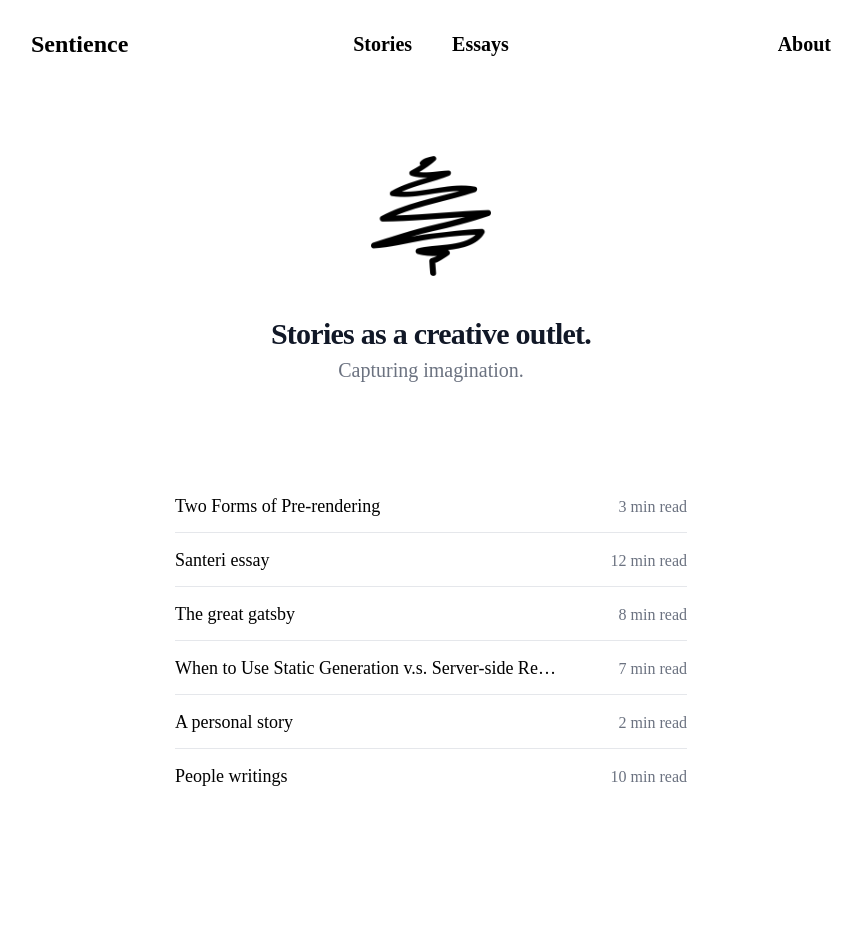
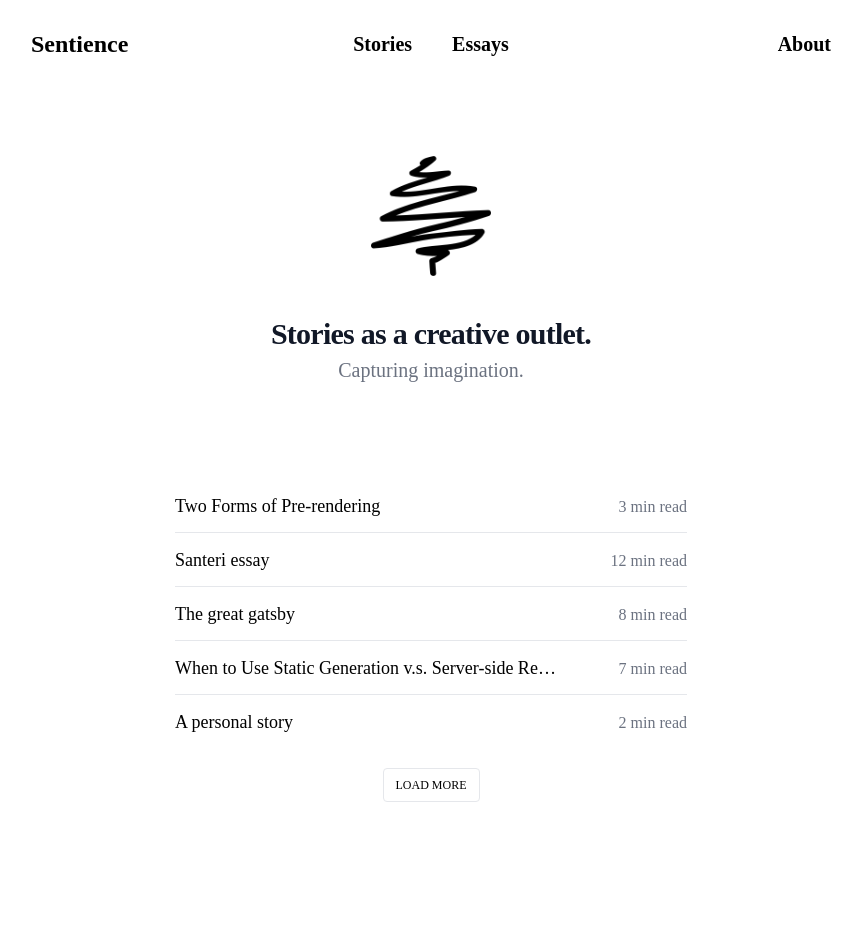
Before and after one commit to iamsanteri/sentience-blog, a Next.js app: page / in a window 1280 px wide. Shown: the top 942 px of the page, without its empty margins (209-1070 px from the left). Built offline with nearby package versions, Linux system fonts and the light colour scheme; a web font is replaced by a local one.

Commit message:
Successfully added pagination logic

```diff
--- a/components/PostList.js
+++ b/components/PostList.js
@@ -1,8 +1,11 @@
+import React, { useState } from 'react';
+
 import '../styles/PostList.module.css';
 
 import Link from "next/link";
 
 const PostList = ({pageIdentifier, allPostsData}) => {
+    const [showAmount, setShowAmount] = useState(5);
 
     let filteredList = allPostsData;
 
@@ -11,11 +14,20 @@ const PostList = ({pageIdentifier, allPostsData}) => {
         filteredList = allPostsData.filter(post => post.type == pageIdentifier)
     }
 
+    // Paginate list to five items at a time, starting with five initially
+    let paginatedList = filteredList.slice(0, showAmount)
+
+    function loadMore() {
+        setShowAmount(showAmount => showAmount + 5);
+        paginatedList = filteredList.slice(0, showAmount)
+    }
+
+
     return (
         <>
-            <section className="lg:pt-4 pb-12 feed-group">
-                <div className="mx-7 lg:mx-32 lg:px-32 xl:mx-64 xl:px-42 2xl:mx-72 2xl:px-48">
-                    {filteredList.map(({ id, type, title, minutesReadTime }) => (
+            <section className="lg:pt-4 pb-6 feed-group">
+                <div className="mb-5 mx-7 lg:mx-32 lg:px-32 xl:mx-64 xl:px-42 2xl:mx-72 2xl:px-48">
+                    {paginatedList.map(({ id, type, title, minutesReadTime }) => (
                         <div key={id} className="group">
                             <Link className="flex justify-between items-center" href={`/${type}/${id}`}>
                                 <span className="text-lg py-3 dark:text-white group-hover:opacity-75 truncate w-9/12">{ title }</span>
@@ -28,6 +40,9 @@ const PostList = ({pageIdentifier, allPostsData}) => {
                         </div>
                     ))}
                 </div>
+                <div className="grid place-content-center">
+                    <div className="px-3 py-2 text-xs border border-gray-200 rounded hover:border-gray-400 hover:cursor-pointer" onClick={ loadMore } style={{ display: showAmount > filteredList.length ? "none" : "block"}}>LOAD MORE</div>
+                </div>
             </section>
         </>
     );
```
